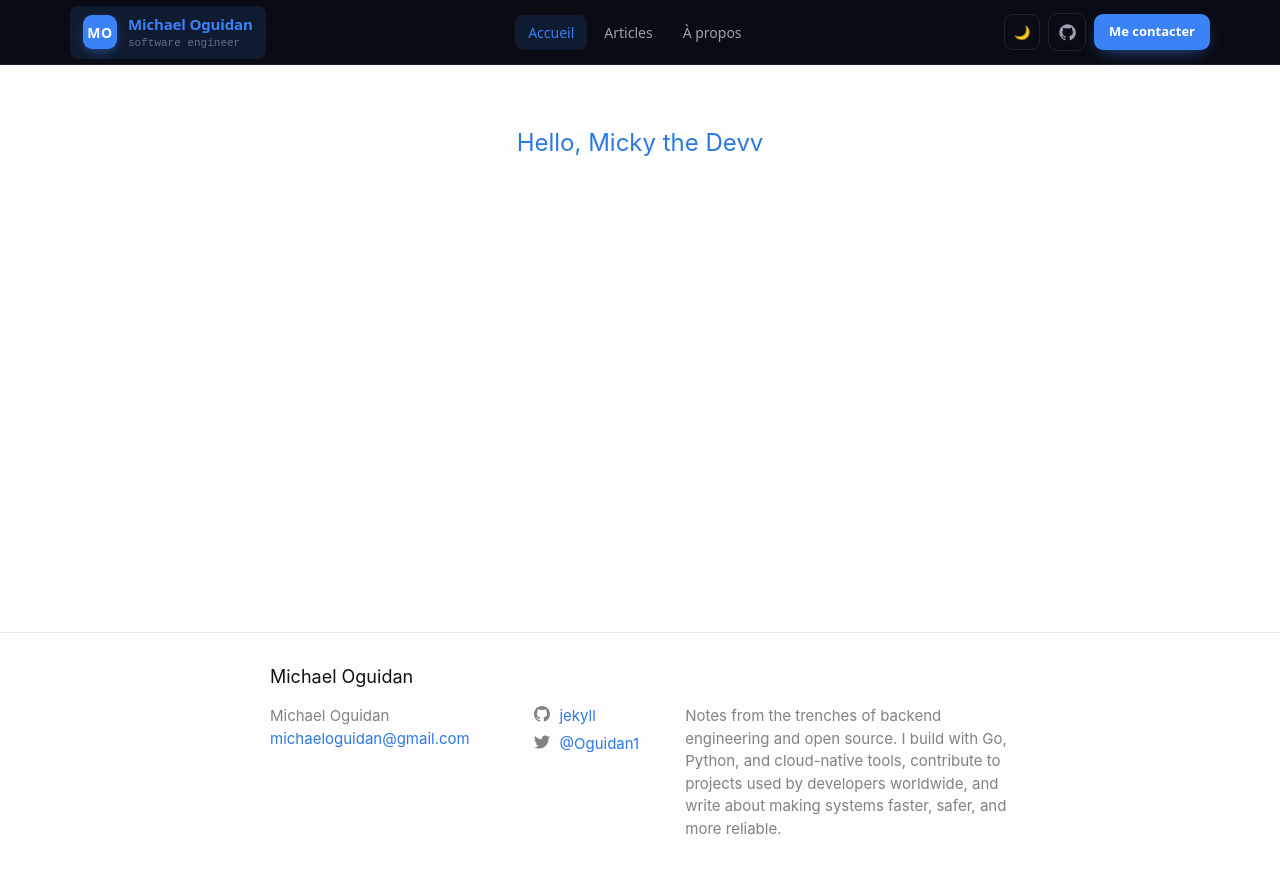
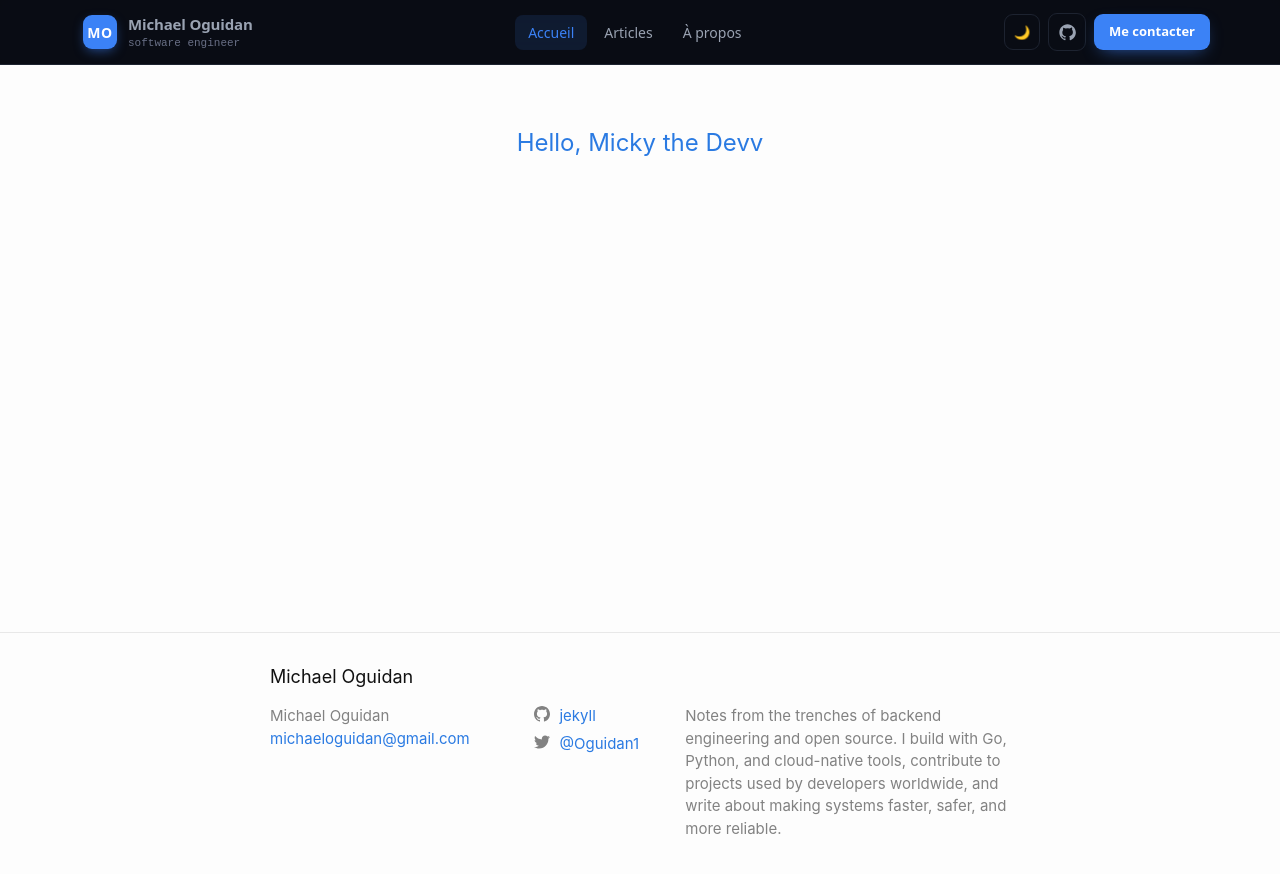
Before and after one commit to Oguidan/MichaelOguidan, a Jekyll site: the page built from index.html, in a window 1280 px wide. Shown: the top 874 px of the page. Built offline with Jekyll 4.4.1, drawn with Linux system fonts in a browser that asks for light colours.

Commit message:
Remove homeActive class from the home link in navigation for consistency

```diff
--- a/_includes/header.html
+++ b/_includes/header.html
@@ -37,7 +37,7 @@
 
     <nav class="nav">
       <div class="container navwrap">
-        <a class="navlink {{ site.homeActive }}" rel="author" href="{{ "/" | relative_url }}">
+        <a class="navlink" rel="author" href="{{ "/" | relative_url }}">
           <div class="brand">
             <div class="logo">MO</div>
             <div>
```
